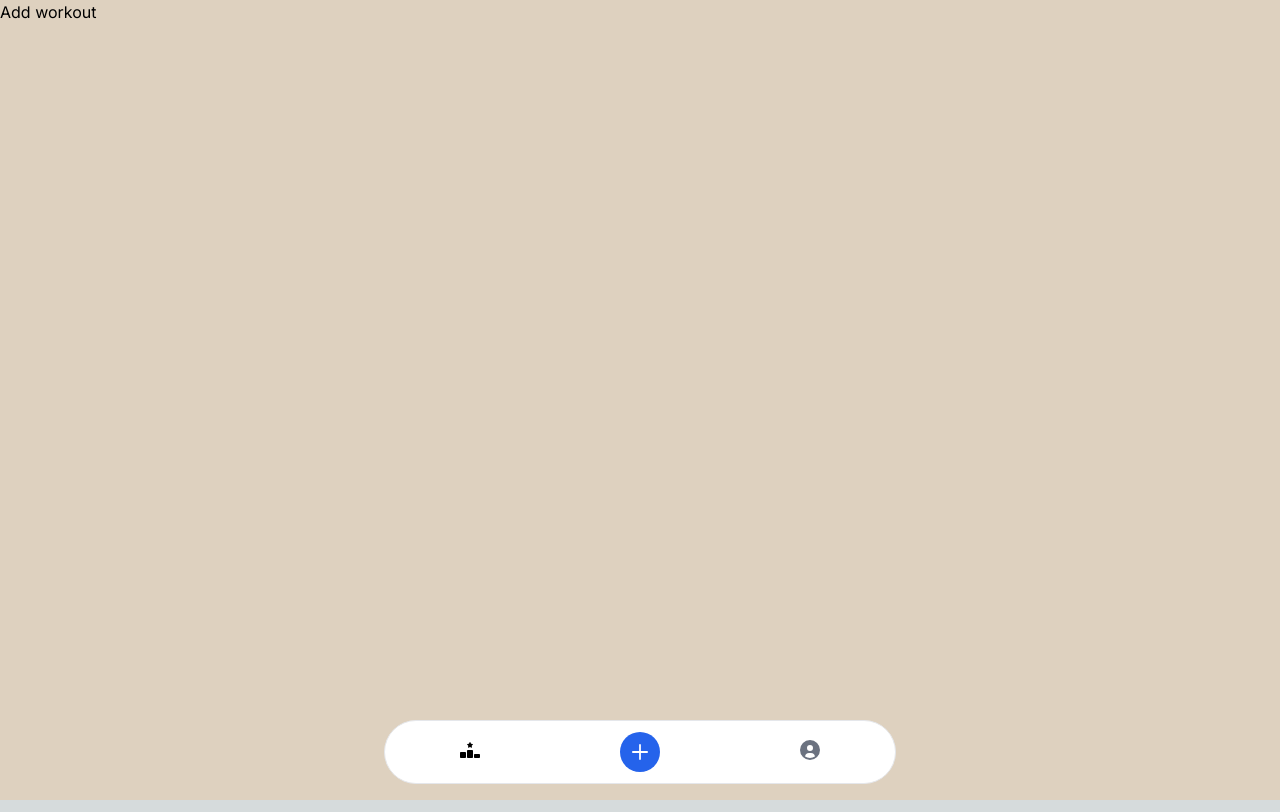
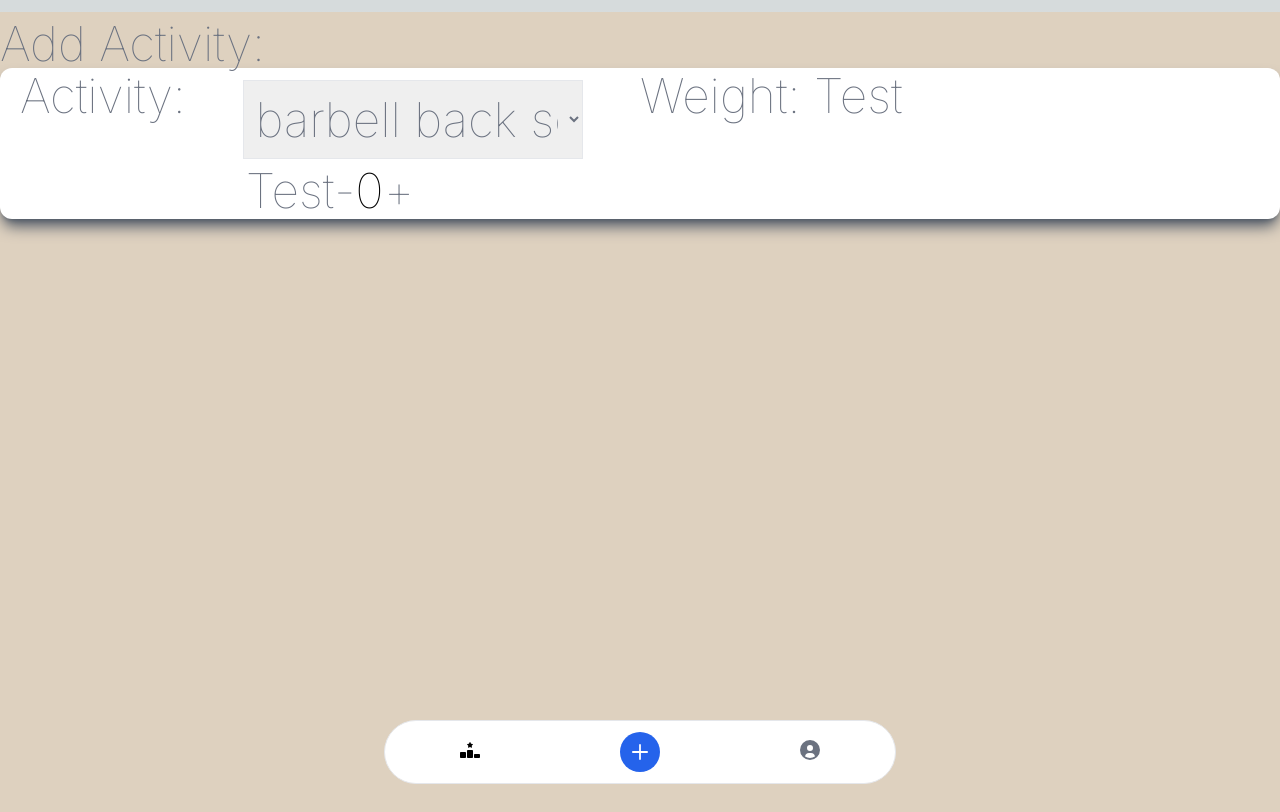
Before and after one commit to Ianshaw93/fitnessLeaderboard, a Next.js app: page /workout in a window 1280 px wide. Built offline with nearby package versions, Linux system fonts and the light colour scheme.

Commit message:
added intiial workout dropdown

```diff
--- a/app/components/AddWorkout.jsx
+++ b/app/components/AddWorkout.jsx
@@ -1,7 +1,70 @@
+'use client'
+import { useState } from 'react'
+import {dummyLeaderboard} from '../data/mockData'
+
 export default function AddWorkout() {
+
+  const [selectedCategory, setSelectedCategory] = useState("barbell_back_squat")
+  const recordCategories = Object.keys(dummyLeaderboard[0]['personal_records'])
+  const [productTotal, setProductTotal] = useState(0)
+
+
+  const categoryDropdownContent = recordCategories.map((item) => {
+    return <option key={item} value={item}>{item.split('_').join(' ')}</option>
+})
+
+const categoryDropdown = (
+    <label className="min-w-full flex items-center justify-center">
+        <select
+        onChange={handleInput}
+        name='selectedCategory'
+        value={selectedCategory || ""}
+        className="w-9/12 text-center border p-2 mx-2 my-2"
+        >
+          { categoryDropdownContent }
+        </select>
+      </label>
+)
+
+  function handleInput(event) {
+    setSelectedCategory(event.target.value)
+  }
+
+  function handleClick(event) {
+    console.log(event.target.name)
+    if (event.target.name == "increment") {
+      setProductTotal(productTotal + 1)
+      // setBasketItems([...basketItems, product.name])
+    } else if (productTotal > 0) {
+      // removeProduct(product.name)
+      setProductTotal(productTotal - 1)
+    }
+  }
     return (
       <>
-      Add workout
+        <div  className="min-h-screen bg-[#DED1BF]">
+          <div className='col-span-2 mt-3 py-2 text-5xl capitalize font-thin text-gray-500'>
+
+            Add Activity:
+            <div className="rounded-xl bg-white px-5 py-1 mb-3 shadow-lg shadow-gray-600 grid grid-cols-2 mx-auto max-w-full">
+            <div className='flex justify-center'>
+              Activity:
+              <div className="form-control " >
+                  {categoryDropdown}
+              </div>
+            </div>
+            Weight: test
+            <div className='flex justify-center'>
+              Test
+              {/* TODO: have hard coded width of buttons in pixels etc */}
+              <button className="btn btn-lg" onClick={(event) => handleClick(event)} name="decrement">-</button>
+              <div className='btn btn-lg bg-white text-black hover:bg-white'>{productTotal}</div>
+              <button className="btn btn-lg" onClick={handleClick} name="increment">+</button>
+            </div>
+          </div>
+            </div>
+        </div>
+                  {/* plus / minus and total buttons */}
       </>
     )
   }
--- a/app/workout/page.jsx
+++ b/app/workout/page.jsx
@@ -1,13 +1,12 @@
 import Navbar from '../components/Navbar'
+import AddWorkout from '../components/AddWorkout'
 
-export default function Workout() {
+
+export default function WorkoutPage() {
     return (
       <>
-      <div  className="min-h-screen bg-[#DED1BF]">
-        Add workout
 
-      </div>
-
+      <AddWorkout />
       <Navbar />
 
       </>
```
